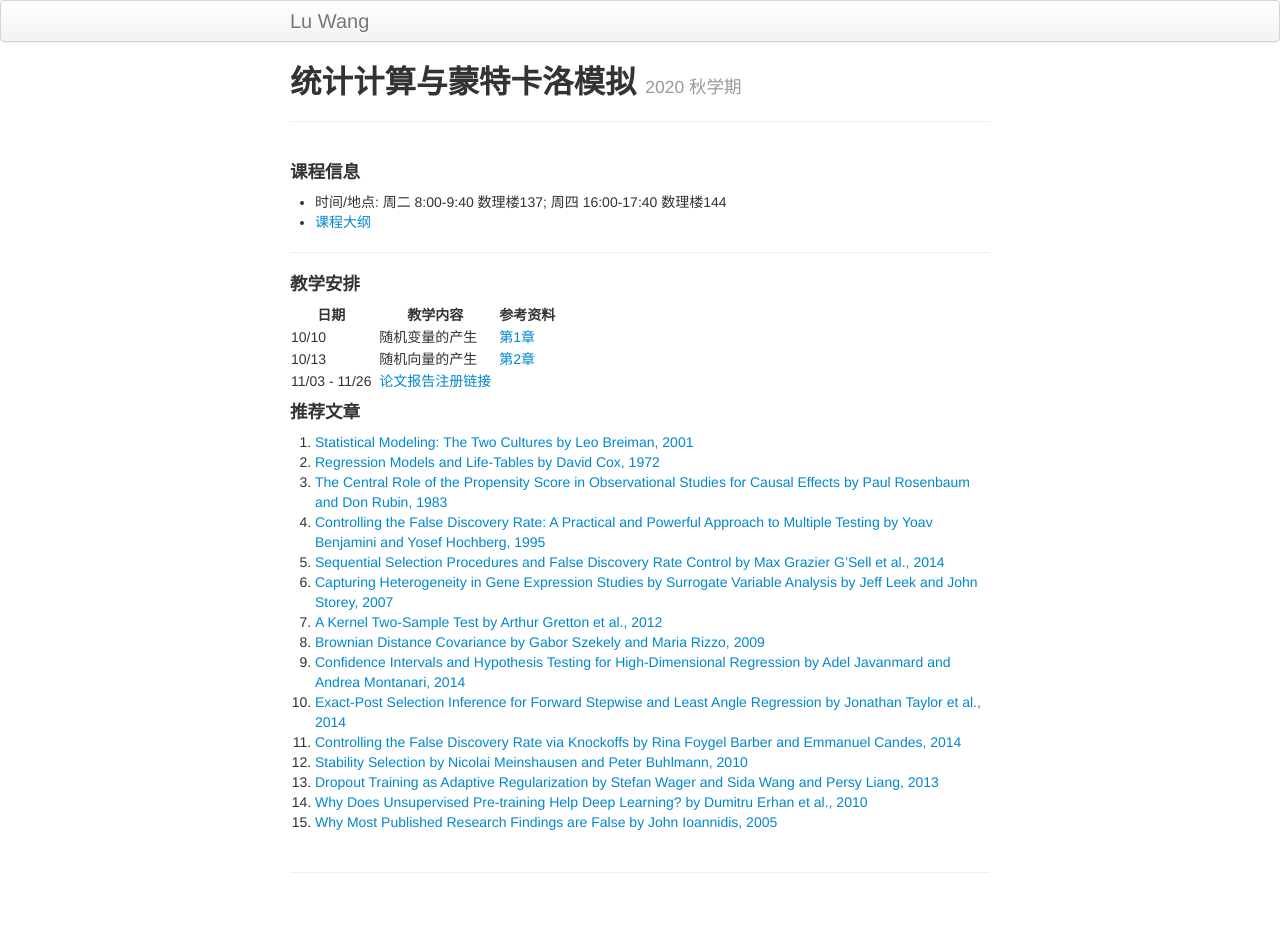
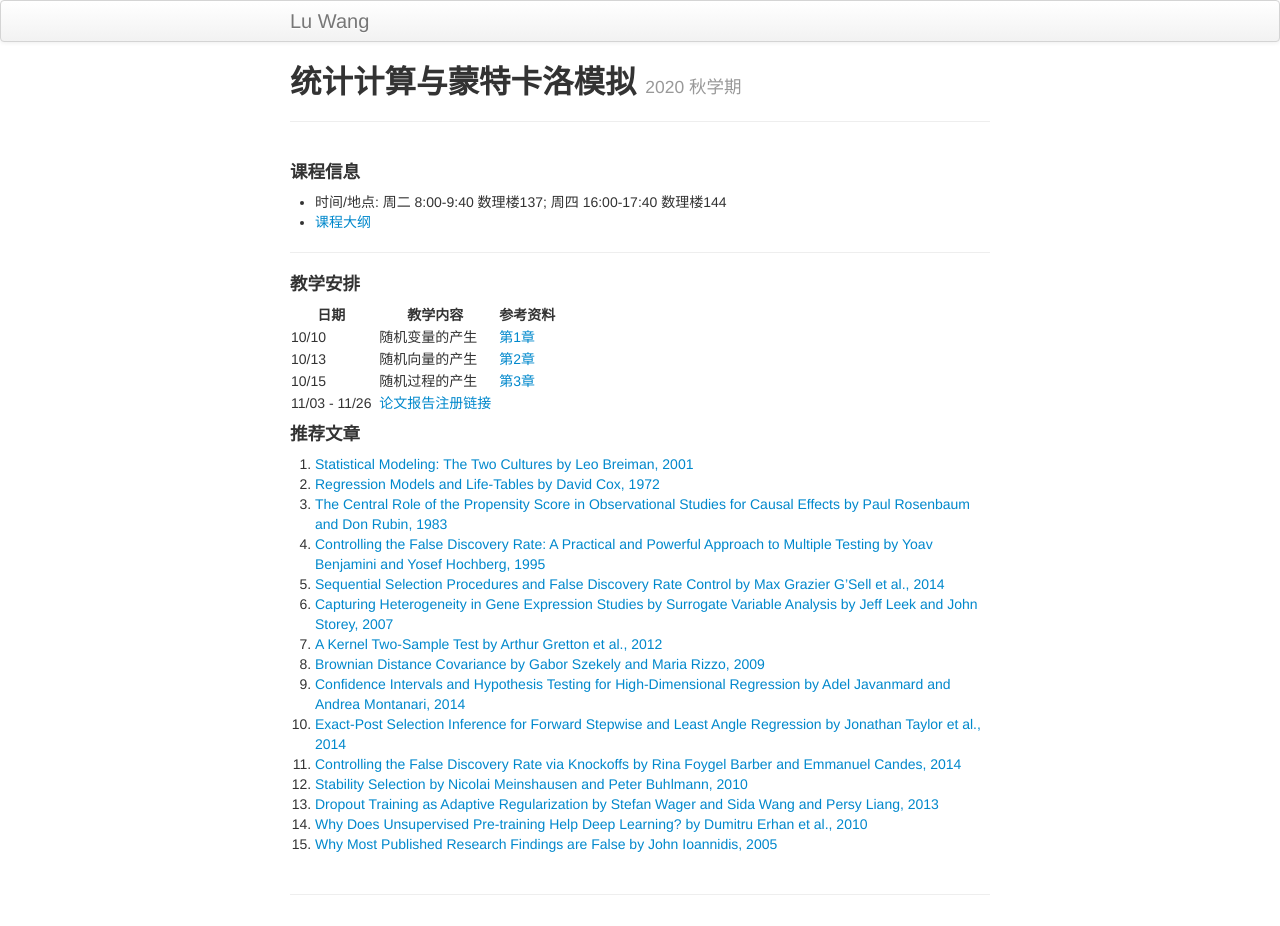
Before and after one commit to wangronglu/StatisticalComputing, a Jekyll site: the page built from index.md, in a window 1280 px wide. Built offline with Jekyll 4.4.1, drawn with Linux system fonts in a browser that asks for light colours; before the commit the page ends 904 px from its top, so only the background shows below that.

Commit message:
Update index.md

```diff
--- a/index.md
+++ b/index.md
@@ -16,6 +16,7 @@ description: Course Website
 |---------------|---|--------------------------------|---|----------|
 | 10/10 || 随机变量的产生 || [第1章](Lecture/random_generator_online.pdf) |
 | 10/13 || 随机向量的产生 || [第2章](Lecture/random_vector_online.pdf) |
+| 10/15 || 随机过程的产生 || [第3章](Lecture/generate_process_online.pdf) |
 | 11/03 - 11/26 ||  [论文报告注册链接](https://docs.qq.com/sheet/DRHdUU1hIeVB5Z2ln?c=B32A0A0)  ||  |
 
 #### 推荐文章
```
